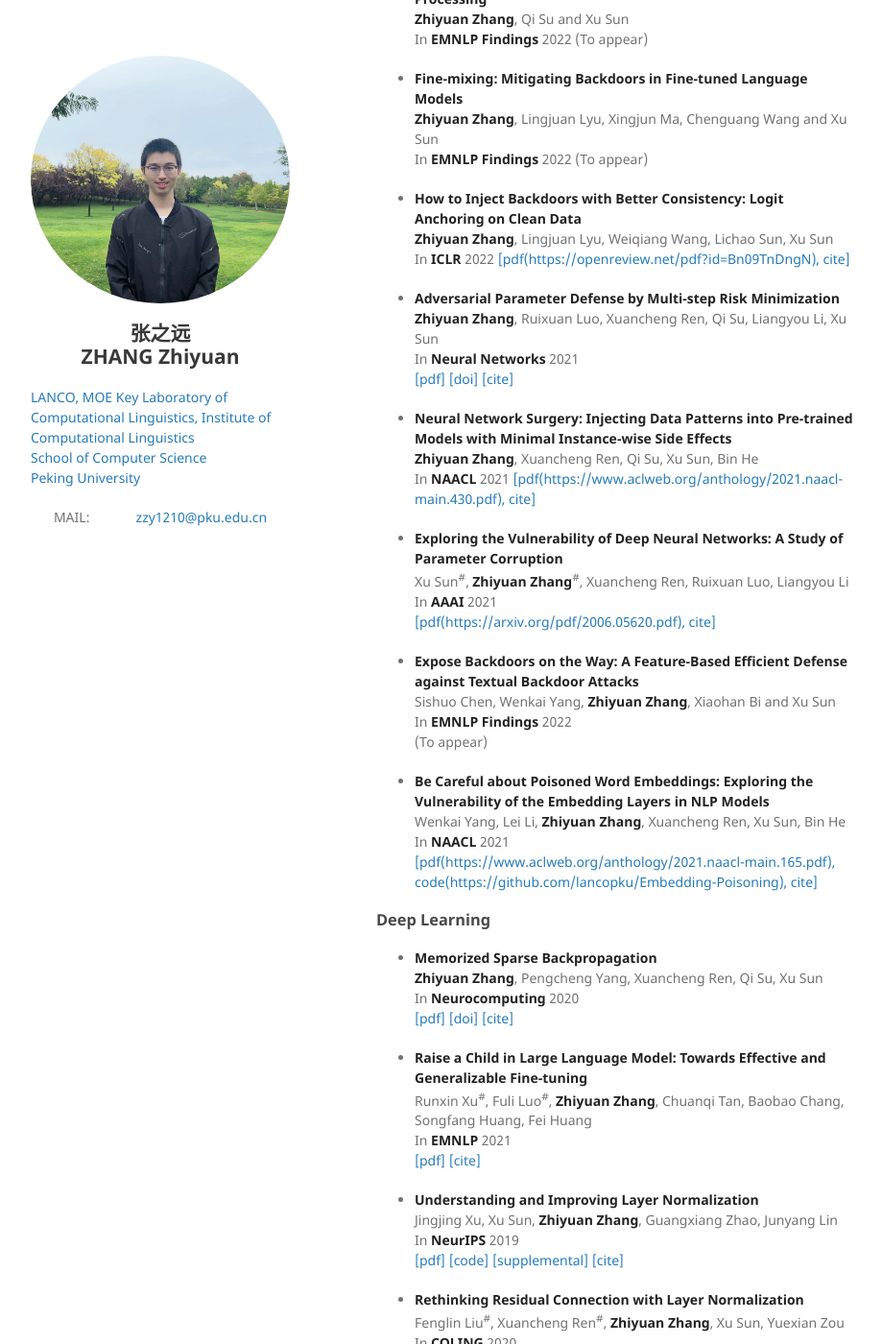
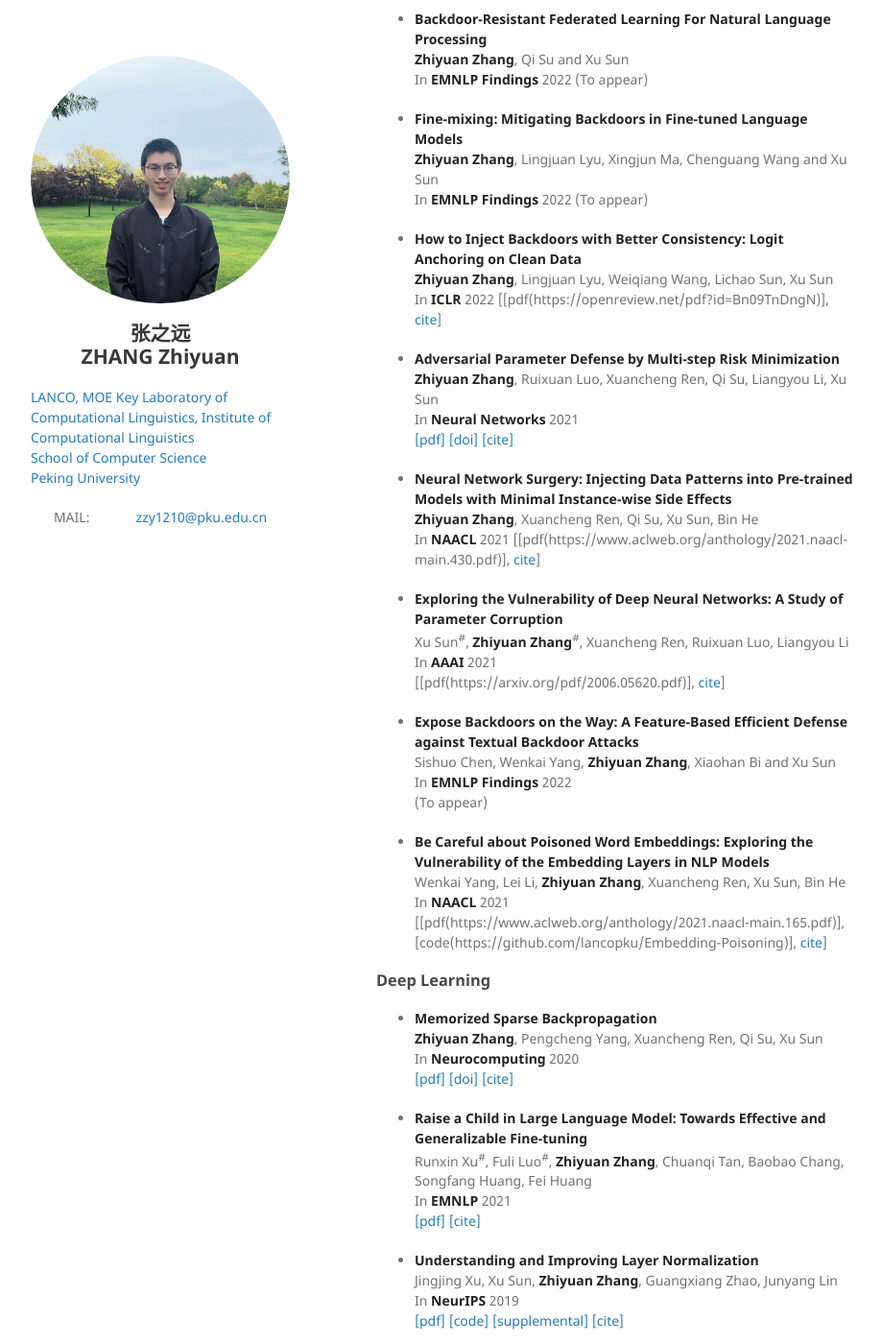
Before and after one commit to pkuzzy/pkuzzy.github.io, a Jekyll site: the page built from index.md, in a window 1280 px wide and 1400 px high, scrolled down 918 px. Shown: the whole window at 96% size, without its empty margins (178-1097 px from the left). Built offline with Jekyll 4.4.1, drawn with Linux system fonts in a browser that asks for light colours; nearby versions of some CDN libraries; our own code applies the rules of GitHub Pages for plain Markdown files; some of the changed text lies outside the part shown.

```diff
--- a/index.md
+++ b/index.md
@@ -20,7 +20,7 @@ layout: default
   GPA: 3.76/4.00, Rank 6/204.
 
 # Publication
-**Selected** (<sup>\#</sup>equal contribution). [[Google Scholar]](https://scholar.google.com/citations?hl=zh-CN&user=gSEzCUkAAAAJ), [[Semantic Scholar]](https://www.semanticscholar.org/author/Zhiyuan-Zhang/50317060).
+**Selected** (<sup>\#</sup>equal contribution). [[Google Scholar](https://scholar.google.com/citations?hl=zh-CN&user=gSEzCUkAAAAJ), [Semantic Scholar]](https://www.semanticscholar.org/author/Zhiyuan-Zhang/50317060).
 
 ### Robustness and Security
 
@@ -38,7 +38,7 @@ layout: default
 
 - **How to Inject Backdoors with Better Consistency: Logit Anchoring on Clean Data**
   **Zhiyuan Zhang**, Lingjuan Lyu, Weiqiang Wang, Lichao Sun, Xu Sun
-  In **ICLR** 2022 [[pdf(https://openreview.net/pdf?id=Bn09TnDngN), cite]](https://dblp.uni-trier.de/rec/conf/iclr/ZhangLWS022.html?view=bibtex)
+  In **ICLR** 2022 [[pdf(https://openreview.net/pdf?id=Bn09TnDngN)], [cite](https://dblp.uni-trier.de/rec/conf/iclr/ZhangLWS022.html?view=bibtex)]
 
 - **Adversarial Parameter Defense by Multi-step Risk Minimization**
   **Zhiyuan Zhang**, Ruixuan Luo, Xuancheng Ren, Qi Su, Liangyou Li, Xu Sun
@@ -47,12 +47,12 @@ layout: default
 
 - **Neural Network Surgery: Injecting Data Patterns into Pre-trained Models with Minimal Instance-wise Side Effects**
   **Zhiyuan Zhang**, Xuancheng Ren, Qi Su, Xu Sun, Bin He
-  In **NAACL** 2021  [[pdf(https://www.aclweb.org/anthology/2021.naacl-main.430.pdf), cite]](https://dblp.uni-trier.de/rec/conf/naacl/ZhangRSSH21.html?view=bibtex)
+  In **NAACL** 2021  [[pdf(https://www.aclweb.org/anthology/2021.naacl-main.430.pdf)], [cite](https://dblp.uni-trier.de/rec/conf/naacl/ZhangRSSH21.html?view=bibtex)]
 
 - **Exploring the Vulnerability of Deep Neural Networks: A Study of Parameter Corruption**
   Xu Sun<sup>\#</sup>, **Zhiyuan Zhang**<sup>\#</sup>, Xuancheng Ren, Ruixuan Luo, Liangyou Li
   In **AAAI** 2021
-  [[pdf(https://arxiv.org/pdf/2006.05620.pdf), cite]](https://dblp.uni-trier.de/rec/conf/aaai/0001ZRLL21.html?view=bibtex)
+  [[pdf(https://arxiv.org/pdf/2006.05620.pdf)], [cite](https://dblp.uni-trier.de/rec/conf/aaai/0001ZRLL21.html?view=bibtex)]
 
 - **Expose Backdoors on the Way: A Feature-Based Efficient Defense against Textual Backdoor Attacks**
   Sishuo Chen, Wenkai Yang, **Zhiyuan Zhang**, Xiaohan Bi and Xu Sun
@@ -62,7 +62,7 @@ layout: default
 - **Be Careful about Poisoned Word Embeddings: Exploring the Vulnerability of the Embedding Layers in NLP Models**
   Wenkai Yang, Lei Li, **Zhiyuan Zhang**, Xuancheng Ren, Xu Sun, Bin He
   In **NAACL** 2021
-  [[pdf(https://www.aclweb.org/anthology/2021.naacl-main.165.pdf), code(https://github.com/lancopku/Embedding-Poisoning), cite]](https://dblp.uni-trier.de/rec/conf/naacl/YangLZRSH21.html?view=bibtex)
+  [[pdf(https://www.aclweb.org/anthology/2021.naacl-main.165.pdf)], [code(https://github.com/lancopku/Embedding-Poisoning)], [cite](https://dblp.uni-trier.de/rec/conf/naacl/YangLZRSH21.html?view=bibtex)]
 
 ### Deep Learning
 
```
